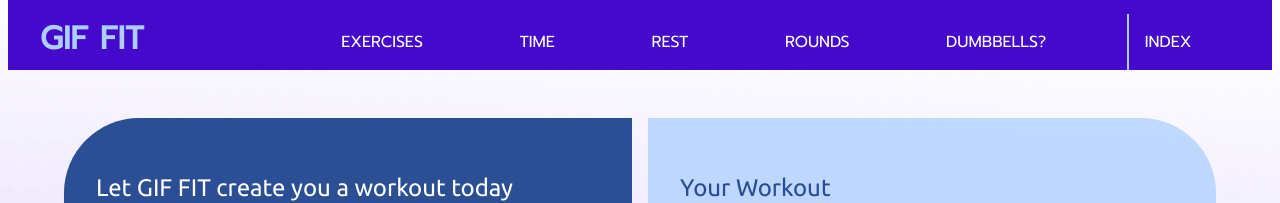
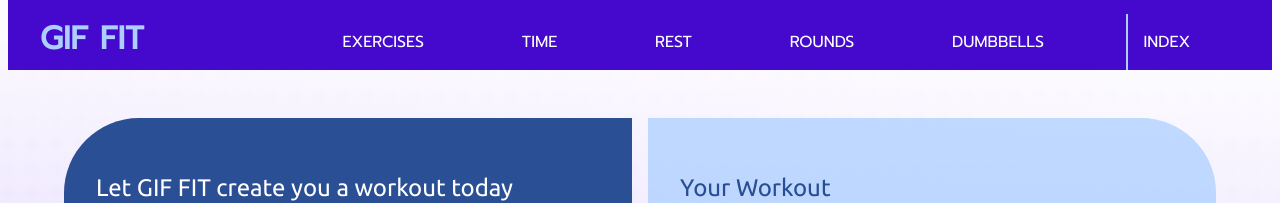
Before and after one commit to jamesncox/gif-fit-2.0, a React (Create React App) app: page / in a window 1280 px wide. Shown: the top 203 px of the page. Built offline with nearby package versions, Linux system fonts and the light colour scheme.

Commit message:
Update TopNav.js DUMBBELLS no question mark

```diff
--- a/src/components/layout/TopNav.js
+++ b/src/components/layout/TopNav.js
@@ -53,7 +53,7 @@ function TopNav(props) {
 
                 <div className="dropdown">
                     <button className="dropbtn">
-                        DUMBBELLS?
+                        DUMBBELLS
                         <i className="fa fa-caret-down"></i>
                     </button>
                     <div className="dropdown-content">
```
